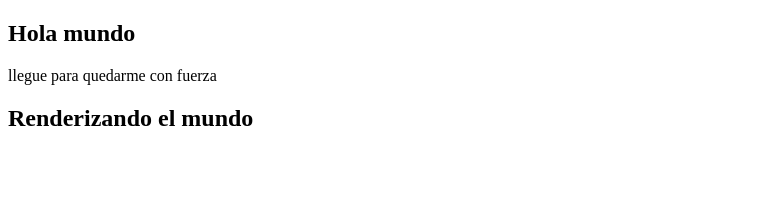
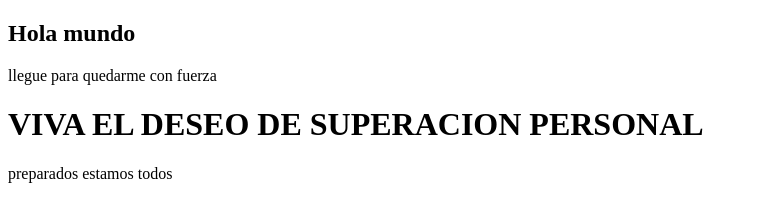
Before and after one commit to roymamaniqu/proyecto-git, a plain HTML site: page index.html in a window 1280 px wide. Shown: the whole page, without its empty margins (0-758 px from the left). Drawn offline with Linux system fonts and the light colour scheme.

Commit message:
Commit para github, desde terminal

```diff
--- a/app.js
+++ b/app.js
@@ -1 +1,2 @@
 console.log("Hola mundo");
+console.log("Chau munda");
--- a/index.html
+++ b/index.html
@@ -8,8 +8,7 @@
 <body>
    <h2>Hola mundo</h2>
    <p>llegue para quedarme con fuerza</p>
-   <h2>
-       Renderizando el mundo
-   </h2>
+   <h1> VIVA EL DESEO DE SUPERACION PERSONAL</h1>
+   <p>preparados estamos todos</p>
 </body>
 </html>
```
